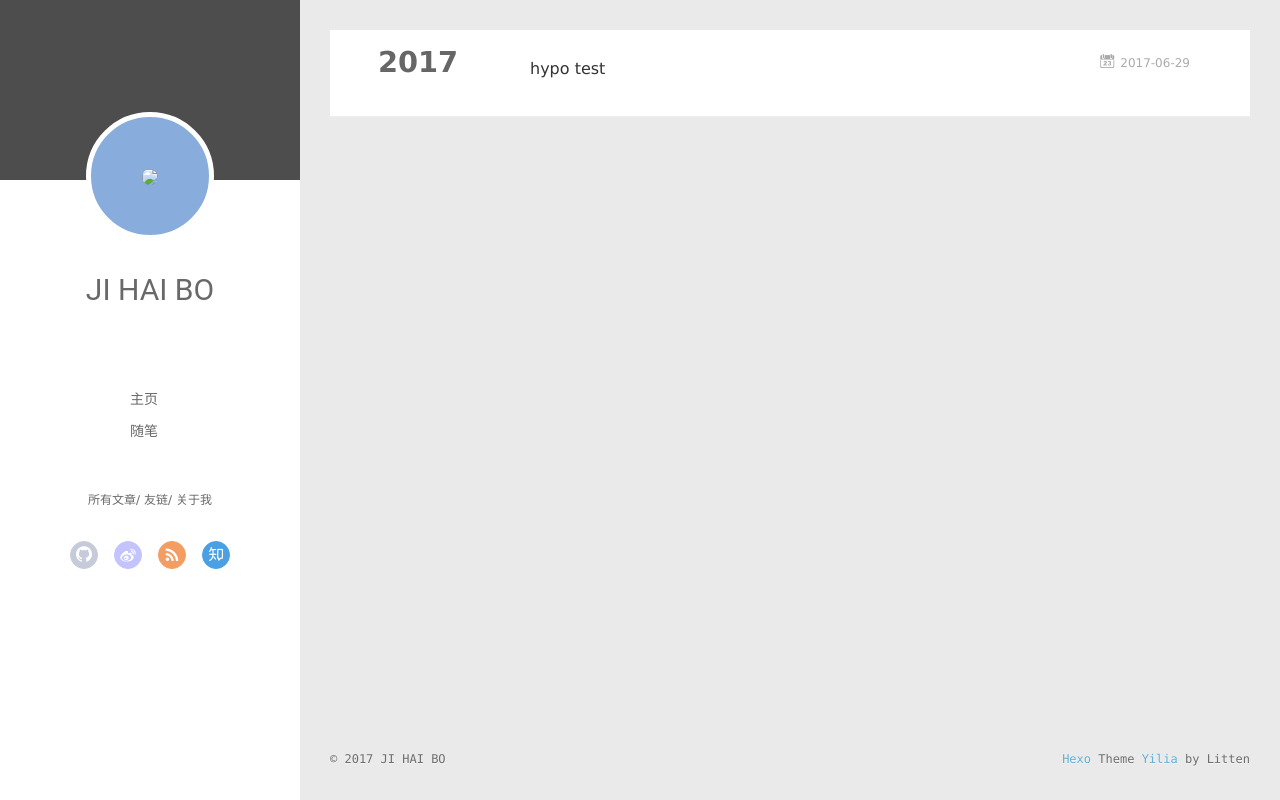
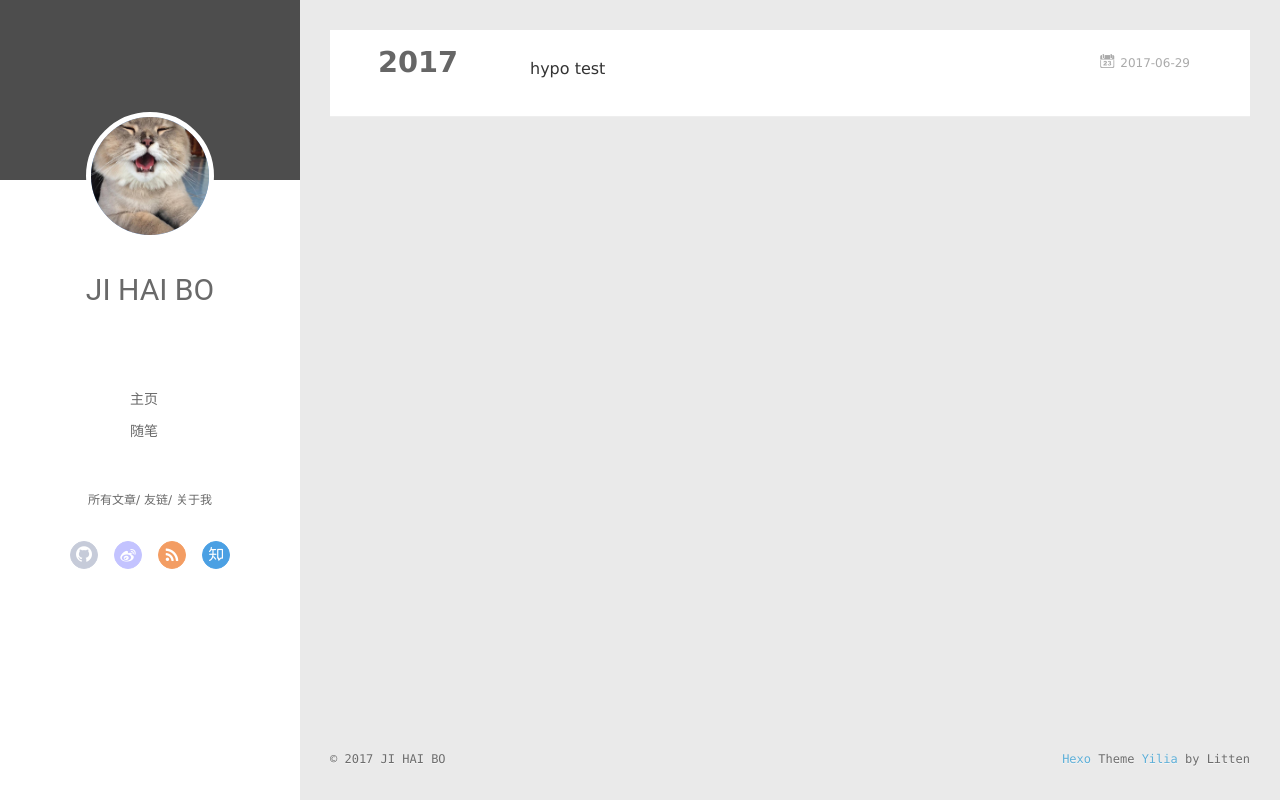
Before and after one commit to jihaibo/jihaibo.github.io, a plain HTML site: page archives/2017/06/index.html in a window 1280 px wide. Drawn offline with Linux system fonts and the light colour scheme; no server answers.

Commit message:
Site updated: 2017-06-30 13:52:18

```diff
--- a/archives/2017/06/index.html
+++ b/archives/2017/06/index.html
@@ -42,7 +42,7 @@
 <div class="intrude-less">
 	<header id="header" class="inner">
 		<a href="/" class="profilepic">
-			<img src="null" class="js-avatar">
+			<img src="/blog.jpg" class="js-avatar">
 		</a>
 		<hgroup>
 		  <h1 class="header-author"><a href="/">JI HAI BO</a></h1>
@@ -100,7 +100,7 @@
 	<div class="intrude-less">
 		<header id="header" class="inner">
 			<div class="profilepic">
-				<img src="null" class="js-avatar">
+				<img src="/blog.jpg" class="js-avatar">
 			</div>
 			<hgroup>
 			  <h1 class="header-author js-header-author">JI HAI BO</h1>
```
Also changed, not shown: 2017/06/29/hello-world/index.html (+3 -3 lines), archives/2017/index.html (+2 -2 lines), archives/index.html (+2 -2 lines), index.html (+2 -2 lines), blog.jpg (added).
